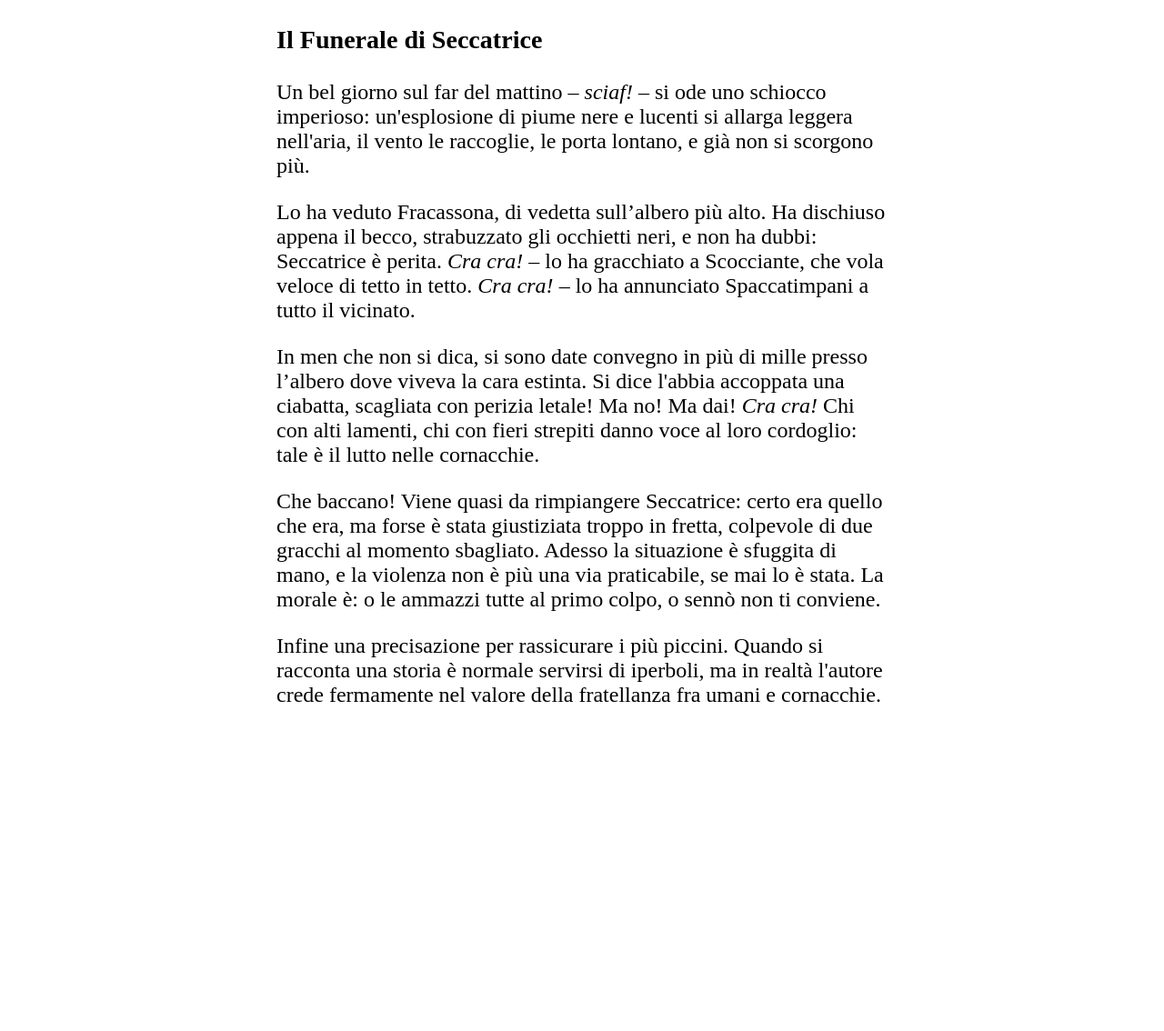
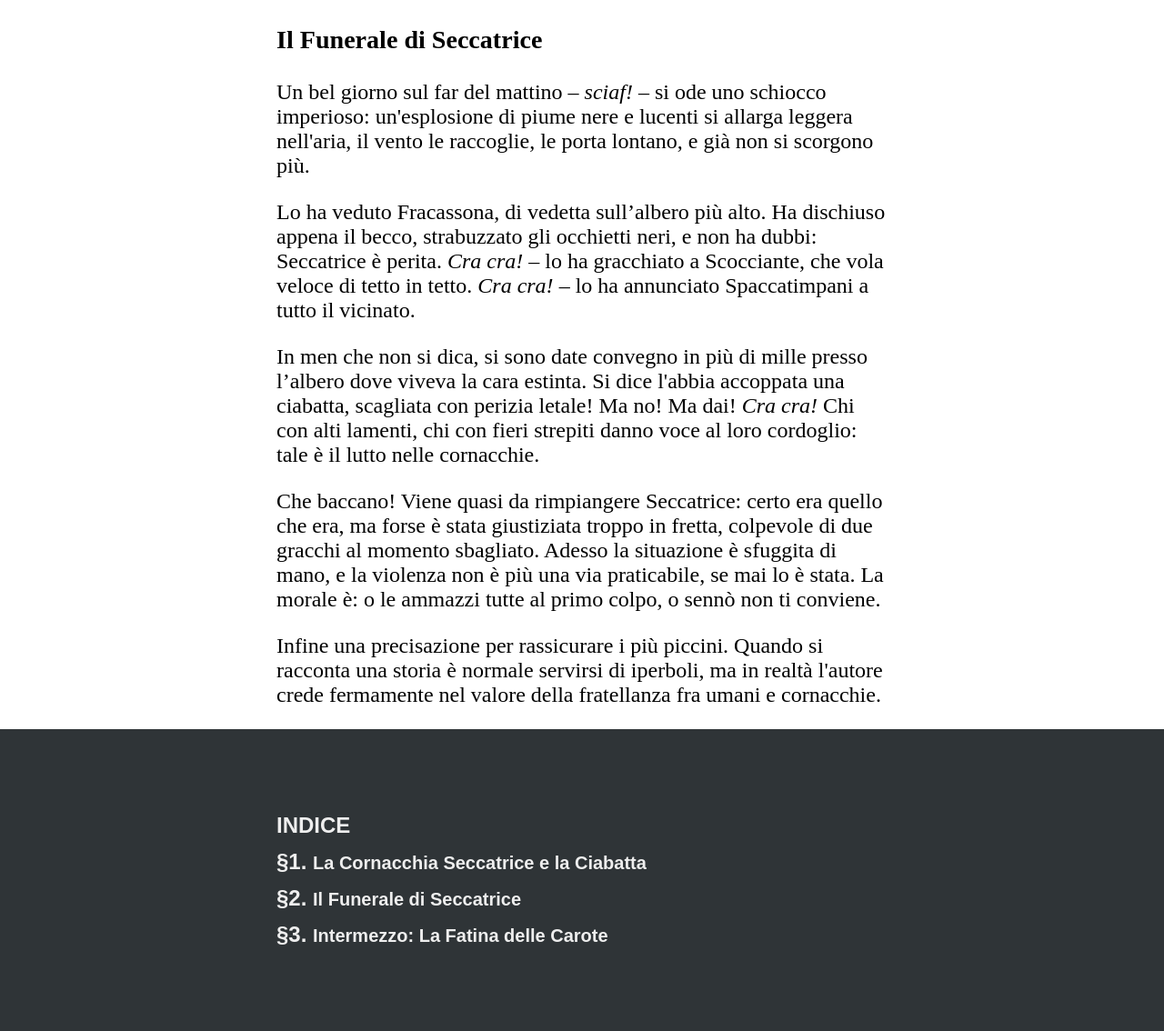
Before and after one commit to fffact/fffact.github.io, a plain HTML site: page cornacchie/funerale-seccatrice.html in a window 1280 px wide. Shown: the whole page at 91% size. Before the commit the page ends 802 px from the top, so only its background shows below. Drawn offline with Linux system fonts and the light colour scheme.

Commit message:
sitemap footer

```diff
--- a/cornacchie/funerale-seccatrice.html
+++ b/cornacchie/funerale-seccatrice.html
@@ -6,20 +6,7 @@
     <meta http-equiv="X-UA-Compatible" content="IE=edge">
     <meta name="viewport" content="width=device-width, initial-scale=1.0">
     <title>Il Funerale di Seccatrice</title>
-
-    <style>
-        #main {
-            max-width: 28em;
-            margin: auto;
-            font-size: max(3vmin, 20px);
-        }
-
-        #main2 {
-            width: 640px;
-            margin: auto;
-            font-size: 24px;
-        }
-    </style>
+    <link rel="stylesheet" href="main.css">
 </head>
 
 <body>
@@ -50,6 +37,15 @@
         fra umani e cornacchie.</p>
 
     </div>
+
+    <div id="footer">
+        <div id="sitemap">
+            <p>INDICE</p>
+            <p>&sect;1. <a href="cornacchia-seccatrice.html">La Cornacchia Seccatrice e la Ciabatta</a></p>
+            <p>&sect;2. <a href="funerale-seccatrice.html">Il Funerale di Seccatrice</a></p>
+            <p>&sect;3. <a href="fatina-carote.html">Intermezzo: La Fatina delle Carote</a></p>
+        </div>
+    </div>
 </body>
 
 </html>
--- /dev/null
+++ b/cornacchie/main.css
@@ -0,0 +1,37 @@
+body {
+    margin: 0;
+}
+
+img {
+    width: 100%;
+}
+
+#main {
+    max-width: 28em;
+    margin: auto;
+    font-size: max(3vmin, 20px);
+}
+
+#footer {
+    background-color: #2f3437;
+    padding: 5em 0;
+}
+
+#sitemap {
+    max-width: 28em;
+    margin: auto;
+    font-size: max(3vmin, 20px);
+}
+
+#sitemap p {
+    color: #eee;
+    font-family: Arial, Helvetica, sans-serif;
+    font-weight: bold;
+    margin: 0.5em 0em;
+}
+
+#sitemap a {
+    color: #eee;
+    font-size: max(2.5vmin, 16px);
+    text-decoration: none;
+}
```
Also changed, not shown: cornacchie/cornacchia-seccatrice.html (+10 -12 lines).
